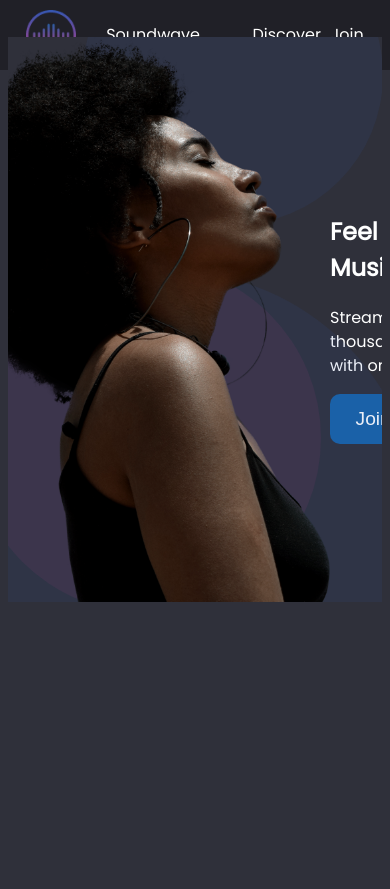
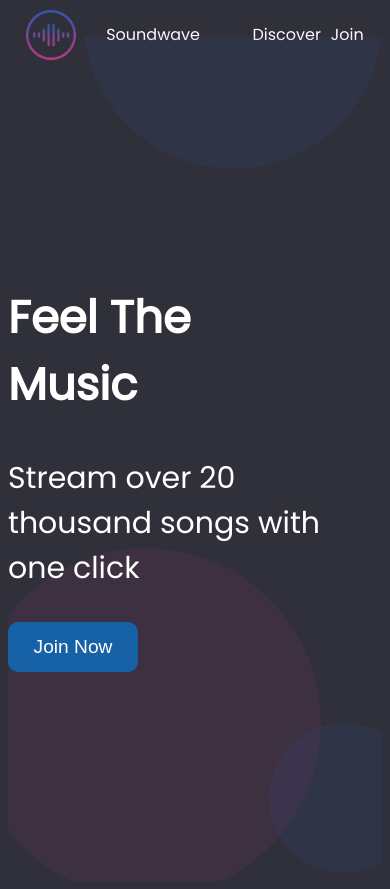
Before and after one commit to saudlari/soundWave, a React (Vite) app: page / in a window 390 px wide. Before the commit the page ends 844 px from the top, so only its background shows below. Built offline with nearby package versions, Linux system fonts and the light colour scheme.

Commit message:
css responsive homepage

```diff
--- a/src/components/bodyhome/Bodyhome.css
+++ b/src/components/bodyhome/Bodyhome.css
@@ -1,5 +1,5 @@
 .bodyhome {
-    background-color: #2F303A;
+
     align-items: center;
     margin-top: 10%;
     display: flex;
@@ -7,6 +7,7 @@
     text-align: center;
     position: relative;
     overflow: hidden;
+    height: 100vh;
 }
 
 
@@ -18,11 +19,14 @@
     height: auto;
     position: relative;
     z-index: 1;
+
 }
 
 .bodytext {
    color: white;
    text-align: left;
+   position: relative;
+   font-size: 30px;
 
 }
 
@@ -58,5 +62,53 @@
     position: absolute;
     right: -10%;
     bottom: -30%;
+}
+
+@media screen and (max-width: 600px){
+    .photogirl {
+        display: none;
+    }
+
+    .circle1{
+        height: 100px;
+        width: 100px;
+        border-radius: 50%;
+        background-color:#3457b21a;
+        top: 10%;
+        position: absolute;
+        left: 25%;
+
+    }
+
+    .circle2 {
+        height: 100px;
+        width: 100px;
+        border-radius: 50%;
+        background-color: #bc3a801a;
+        display: flex-box;
+        left: 5%;
+        position: absolute;
+        bottom: 10%;
+
+    }
+
+    .circle3 {
+        height: 150px;
+        width: 150px;
+        border-radius: 50%;
+        background-color:#3457b21a;
+        display: flex-box;
+        transform: translateX(50%, 50%);
+        position: absolute;
+        right: -10%;
+        bottom: 1%;
+    }
+
+
+
+.bodytext h2 {
+    max-width: 200px;
+   word-break: break-word;
+    }
 
 }
--- a/src/components/header/Header.css
+++ b/src/components/header/Header.css
@@ -1,5 +1,5 @@
 .headerStyle{
-    background-color:#202027 ;
+
     color: white;
     width: 100%;
     height: auto;
@@ -45,9 +45,3 @@ header h2{
     display: flex;
     align-items: center;
 }
-
-@media screen and(max-width: 600px){
-    header img {
-        display: none;
-    }
-}
```
